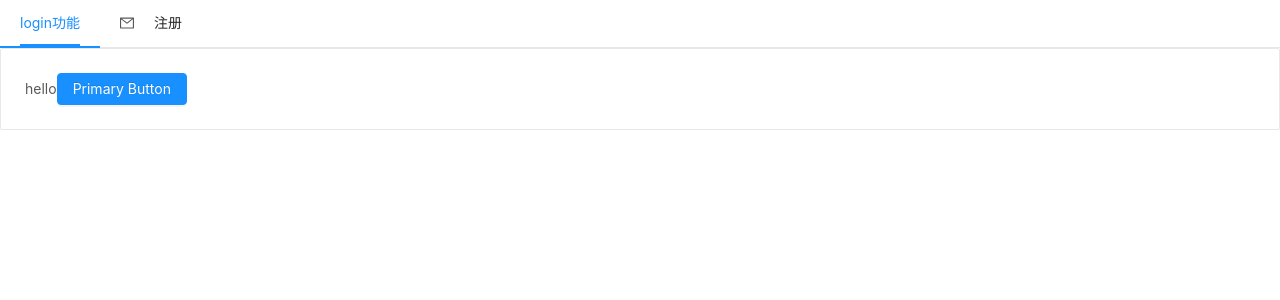
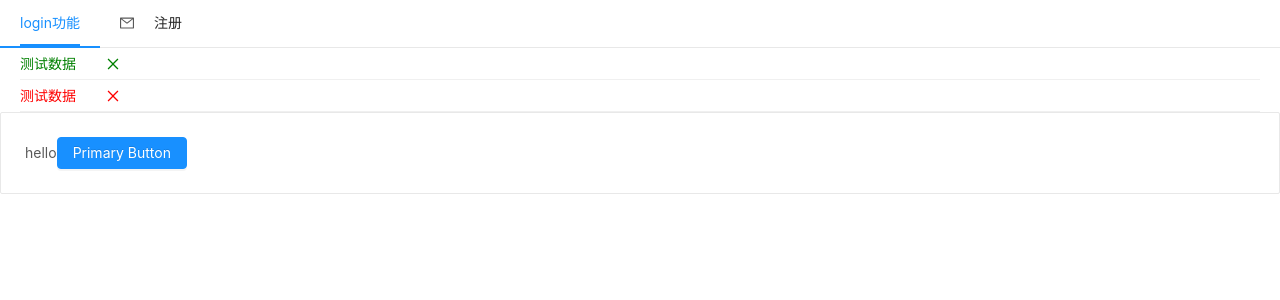
Before and after one commit to jch866/react-app-login, a React (Create React App) app: page / in a window 1280 px wide. Shown: the top 300 px of the page. Built offline with nearby package versions, Linux system fonts and the light colour scheme; the HTML template or start-up script is replaced by a standard one.

Commit message:
feat:通过redux来处理"消息提示"，(react动态样式切换)

```diff
--- a/package.json
+++ b/package.json
@@ -15,6 +15,7 @@
     "react-scripts": "4.0.0",
     "redux": "^4.0.5",
     "redux-thunk": "^2.3.0",
+    "shortid": "^2.2.16",
     "web-vitals": "^0.2.4"
   },
   "scripts": {
--- /dev/null
+++ b/src/actions/flashMsg.js
@@ -0,0 +1,16 @@
+import {ADD_FLASH_MSG,DEL_FLASH_MSG} from './../consts'
+/**
+ * massage:{type,text}
+ */
+export const addFlashMsg = (message)=>{
+    return {
+        type:ADD_FLASH_MSG,
+        message,
+    }
+}
+export const delFlashMsg = (id)=>{
+    return {
+        type:DEL_FLASH_MSG,
+        id,
+    }
+}
--- /dev/null
+++ b/src/components/flash/Msg.jsx
@@ -0,0 +1,25 @@
+import React from "react";
+import {Button} from "antd"
+import { CloseOutlined  } from "@ant-design/icons"
+class FlashMsg extends React.Component{
+    delhandle=()=>{
+        //key 一般不能用作props
+        let {delFlashMsg,msg} = this.props;
+        console.log(`id:${msg.id}`)
+        delFlashMsg(msg.id);
+    }
+    render(){
+        const {type,text} = this.props.msg;
+         return (
+            // <div  className={[type==="success"?"alert-success":"alert-danger",'alert-lists'].join(' ')}>
+            <div  className={`${type==="success"?"alert-success":"alert-danger"} alert-lists`}>
+                <span style={{marginRight:'30px'}}>{text}</span>
+                {/* <Button type='primary' shape="circle" onClick={this.delhandle}>删除</Button> */}
+
+                <CloseOutlined twoToneColor="#eb2f96" onClick={this.delhandle}/>
+            </div>
+        )
+    }
+}
+
+export default FlashMsg
--- /dev/null
+++ b/src/components/flash/Msglists.jsx
@@ -0,0 +1,29 @@
+import React from "react";
+import FlashMsg from "./Msg"
+import {connect} from "react-redux" // 当前组件关联redux
+import {delFlashMsg} from "./../../actions/flashMsg"
+class FlashMsgList extends React.Component{
+    //message 存在redux里面
+
+    render(){
+        //this.props.message是个数组，我们需要生成一条条的数据
+      const  msgArray  = this.props.messages;
+      const msglists = msgArray.map((msg)=>{
+          return <FlashMsg key={msg.id} msg={msg} delFlashMsg={this.props.delFlashMsg}/>
+      })
+        return (
+            <div>
+                {/* <FlashMsg message={this.props.message}/> */}
+                {msglists}
+            </div>
+        )
+    }
+}
+//从state 中读取数据
+const  mapStateToProps = (state)=>{
+    return {
+        messages:state.flashMsg
+    }
+}
+// [mapDispatchToProps(dispatch, [ownProps]): dispatchProps] (Object or Function)
+export default connect(mapStateToProps,{delFlashMsg})(FlashMsgList)
--- a/src/components/signup/SignupForm.jsx
+++ b/src/components/signup/SignupForm.jsx
@@ -1,5 +1,6 @@
 import React from "react";
 import { Form, Input, Button, Card } from "antd";
+import {withRouter}  from  "react-router-dom"
 const layout = {
   labelCol: {
     span: 8,
@@ -15,7 +16,7 @@ const tailLayout = {
   },
 };
 
-export default class SignupForm extends React.Component {
+class SignupForm extends React.Component {
   constructor(props) {
     super(props);
     this.state = {
@@ -23,10 +24,19 @@ export default class SignupForm extends React.Component {
       password: "",
       repassword: "",
       email: "",
+      errors:{},
+      loading:false
     };
   }
   onSubmit=(values)=>{
-    this.props.signupActions.userSignupRequest(values)
+    this.setState({errors:{},loading:true})
+    this.props.signupActions.userSignupRequest(values).then((data)=>{
+      //添加数据到redux
+      this.props.flashActions.addFlashMsg({type:'success',text:'注册成功,欢迎您的加入!'})
+      this.props.history.push('/')
+    },(res)=>{
+      console.log(res)
+    })
   }
   render() {
     // const { username, password, repassword, email } = this.state;
@@ -91,7 +101,7 @@ export default class SignupForm extends React.Component {
           </Form.Item>
 
           <Form.Item {...tailLayout}>
-            <Button type="primary" htmlType="submit" >
+            <Button type="primary" htmlType="submit" disabled={this.state.loading}>
               注册
             </Button>
           </Form.Item>
@@ -100,3 +110,4 @@ export default class SignupForm extends React.Component {
     );
   }
 }
+export default withRouter(SignupForm)
--- a/src/components/signup/SignupPage.jsx
+++ b/src/components/signup/SignupPage.jsx
@@ -3,14 +3,18 @@ import SignupForm from "./SignupForm";
 import {connect} from "react-redux";
 import {bindActionCreators} from "redux"
 import * as signupActions from "./../../actions/signupActions"
+import * as flashActions from "./../../actions/flashMsg"
 class SignupPage extends React.Component{
+
     render(){
-        return (<SignupForm signupActions = {this.props.signupActions}/>)
+        const {signupActions,flashActions} = this.props;
+        return (<SignupForm signupActions = {signupActions} flashActions={flashActions}/>)
     }
 }
 const mapDispatchToProps = (dispatch)=>{
     return {
-        signupActions:bindActionCreators(signupActions,dispatch)
+        signupActions:bindActionCreators(signupActions,dispatch),
+        flashActions:bindActionCreators(flashActions,dispatch)
     }
 }
 export default connect(null,mapDispatchToProps)(SignupPage)
--- /dev/null
+++ b/src/consts/index.js
@@ -0,0 +1,2 @@
+export const ADD_FLASH_MSG = "ADD_FLASH_MSG"
+export const DEL_FLASH_MSG = "DEL_FLASH_MSG"
--- a/src/index.css
+++ b/src/index.css
@@ -15,3 +15,14 @@ code {
 .mainapp{
   color: red;
 }
+.alert-success{
+  color: green;
+}
+.alert-danger{
+  color: red;
+}
+.alert-lists{
+  border-bottom: 1px solid #f0f0f0;
+  margin: 0 20px;
+  padding: 5px 0;
+}
--- a/src/index.js
+++ b/src/index.js
@@ -10,12 +10,14 @@ import 'antd/dist/antd.css'
 import './index.css';
 import routes from "./routes";
 import {BrowserRouter as Router} from "react-router-dom"
-import Nav from "./components/nav"
+import Nav from "./components/nav";
+import FlashMsglists from "./components/flash/Msglists" //消息管理
 const store = createStore(rootReducer,composeWithDevTools(applyMiddleware(logger,thunk)))
 ReactDOM.render(
   <Provider store = {store}>
      <Router routes={routes}>
        <Nav/>
+       <FlashMsglists/>
        {routes}
      </Router>
   </Provider>,
--- /dev/null
+++ b/src/reducers/flashMsg.js
@@ -0,0 +1,33 @@
+import { bindActionCreators } from 'redux';
+import {ADD_FLASH_MSG,DEL_FLASH_MSG} from './../consts';
+import shortid from "shortid"
+const state1 = [{id:1,type:"success",text:'测试数据'},{id:2,type:"danger",text:'测试数据'}]
+const flashMsg = (state=state1,action={})=>{
+    switch(action.type){
+        case ADD_FLASH_MSG:
+        return [
+            ...state,
+            {
+                id:shortid.generate(), //生成一个随机id
+                type:action.message.type,
+                text:`${action.message.text}-${shortid.generate()}`,
+            }
+        ]
+        case DEL_FLASH_MSG:
+
+            const index  = state.findIndex(item=>item.id === action.id);
+            // let newstate = [];
+            // if(index>=0){
+            //    return [...state.slice(0,index),...state.slice(index+1)]
+            // }
+            //由被删除的元素组成的一个数组。如果只删除了一个元素，则返回只包含一个元素的数组。如果没有删除元素，则返回空数组。
+            // [...state].splice(index,1)  splice方法不行 不能直接操作state;
+            let newstate = [...state];
+            newstate.splice(index,1);
+            return newstate;
+        default:
+            return state;
+    }
+}
+
+export default flashMsg;
--- a/src/reducers/index.js
+++ b/src/reducers/index.js
@@ -1,6 +1,8 @@
 import {combineReducers} from "redux"
 import auth from "./auth";
+import flashMsg from "./flashMsg";
+//个人理解 ： reducer就是来更新和返回 与store有关的数据
 const rootReducer = combineReducers({
-    auth
+    auth,flashMsg
 })
 export default rootReducer;
```
Also changed, not shown: 1 other file (tests, documents, lock files or other folders).
